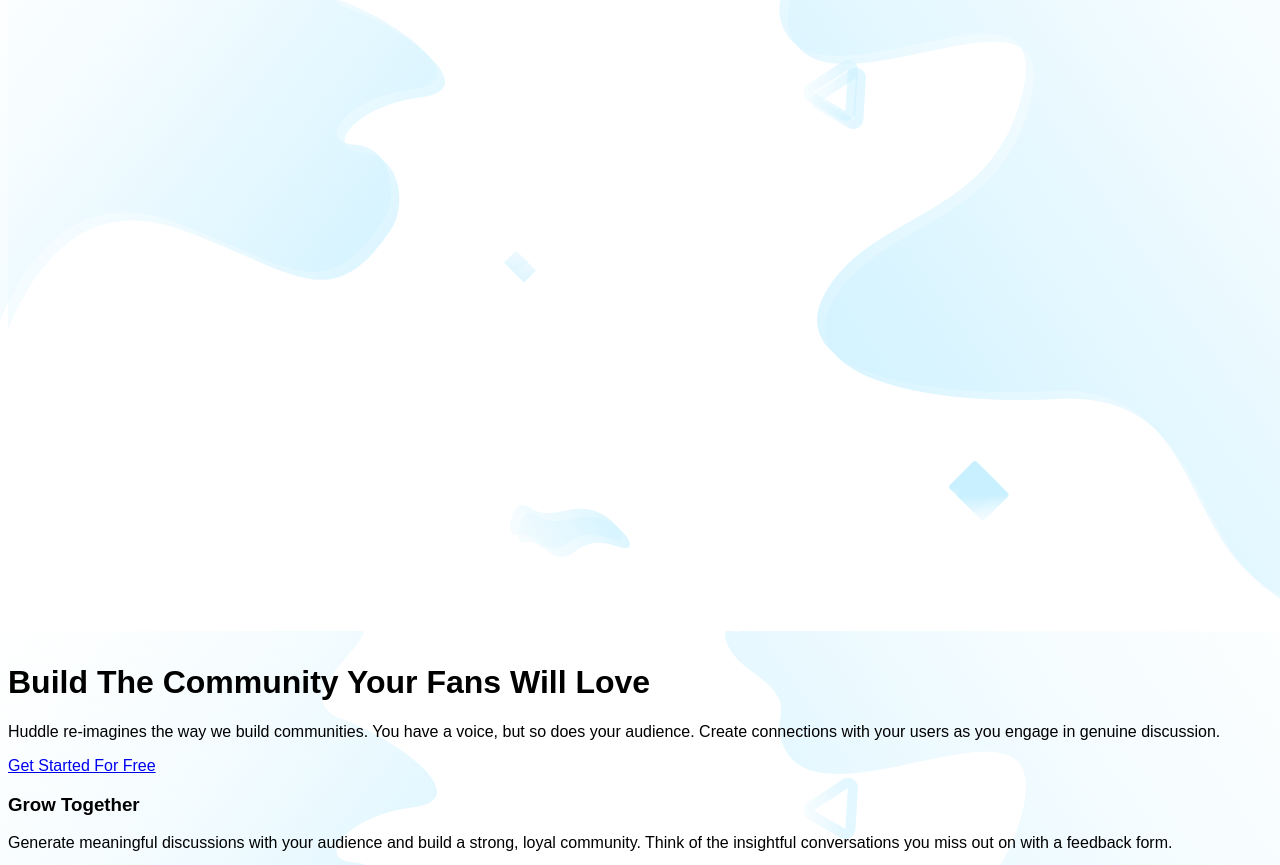
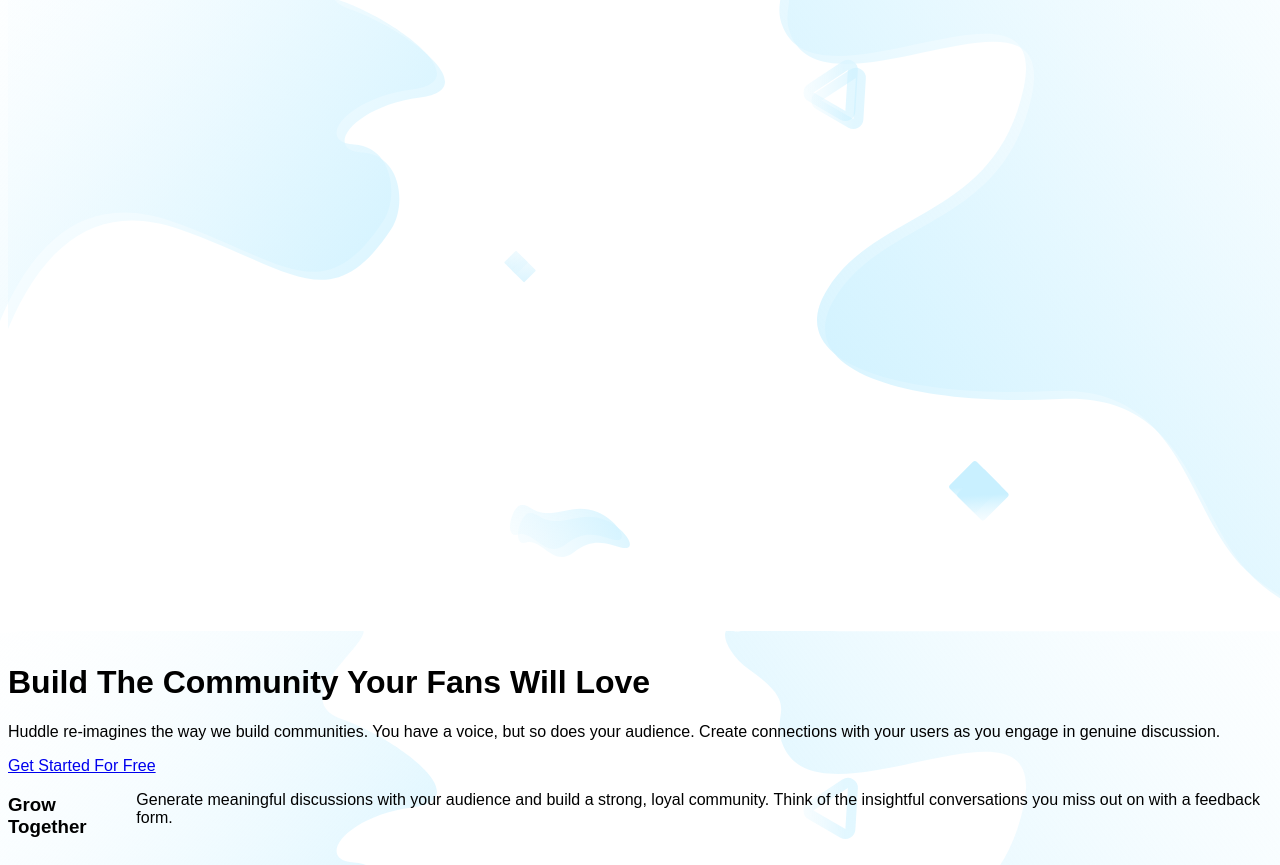
Before and after one commit to liamwoody25/huddle-landing-page, a website: page index.html in a window 1280 px wide. Shown: the part 87-952 px from the top of the page. Drawn offline with Linux system fonts and the light colour scheme; files whose address does not match are found by name.

Commit message:
applying to index.scss

```diff
--- a/sass/page/_index.scss
+++ b/sass/page/_index.scss
@@ -3,8 +3,14 @@
     position: absolute;
 }
 
-.Grow-card,
-.Flow-card,
+.Grow-card{
+    display: flex;
+}
+
+.Flow-card{
+
+}
+
 .your-card{
 
 }
```
Also changed, not shown: public/css/style.css, 1 other file.
